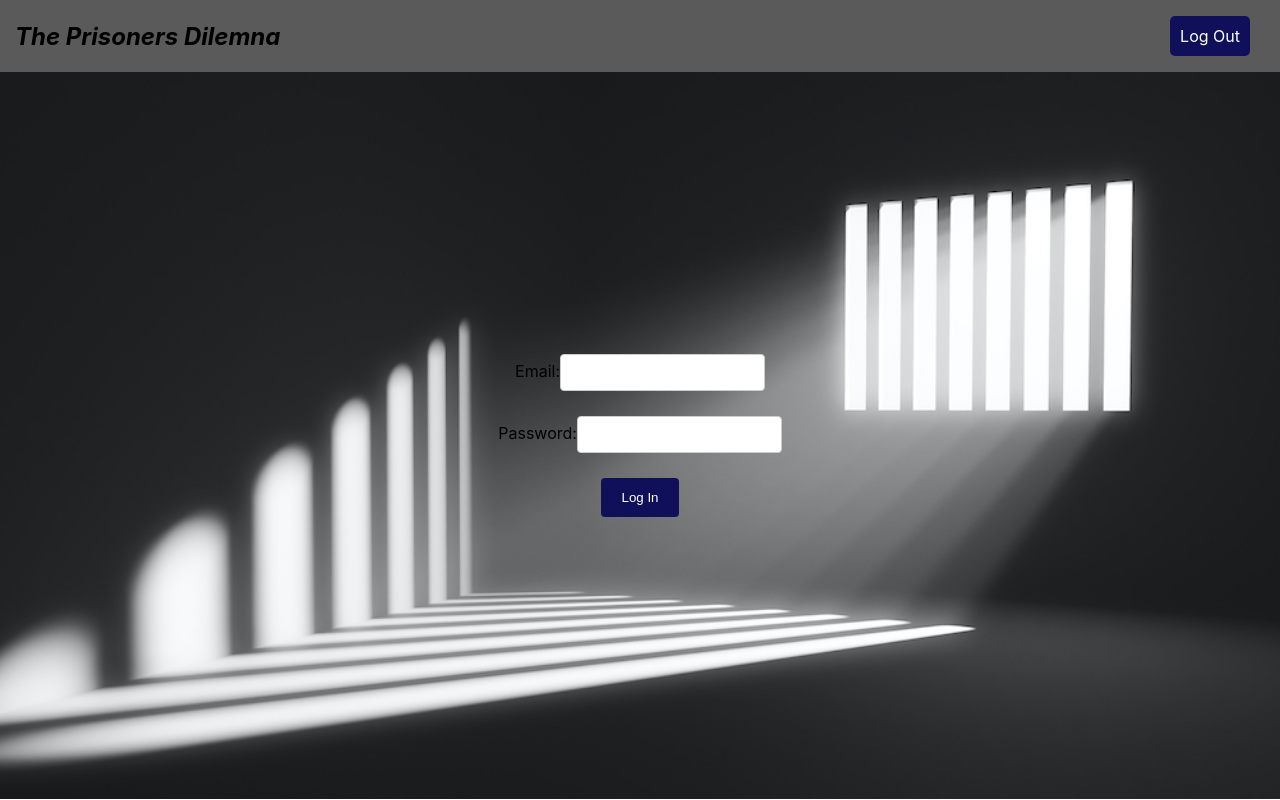
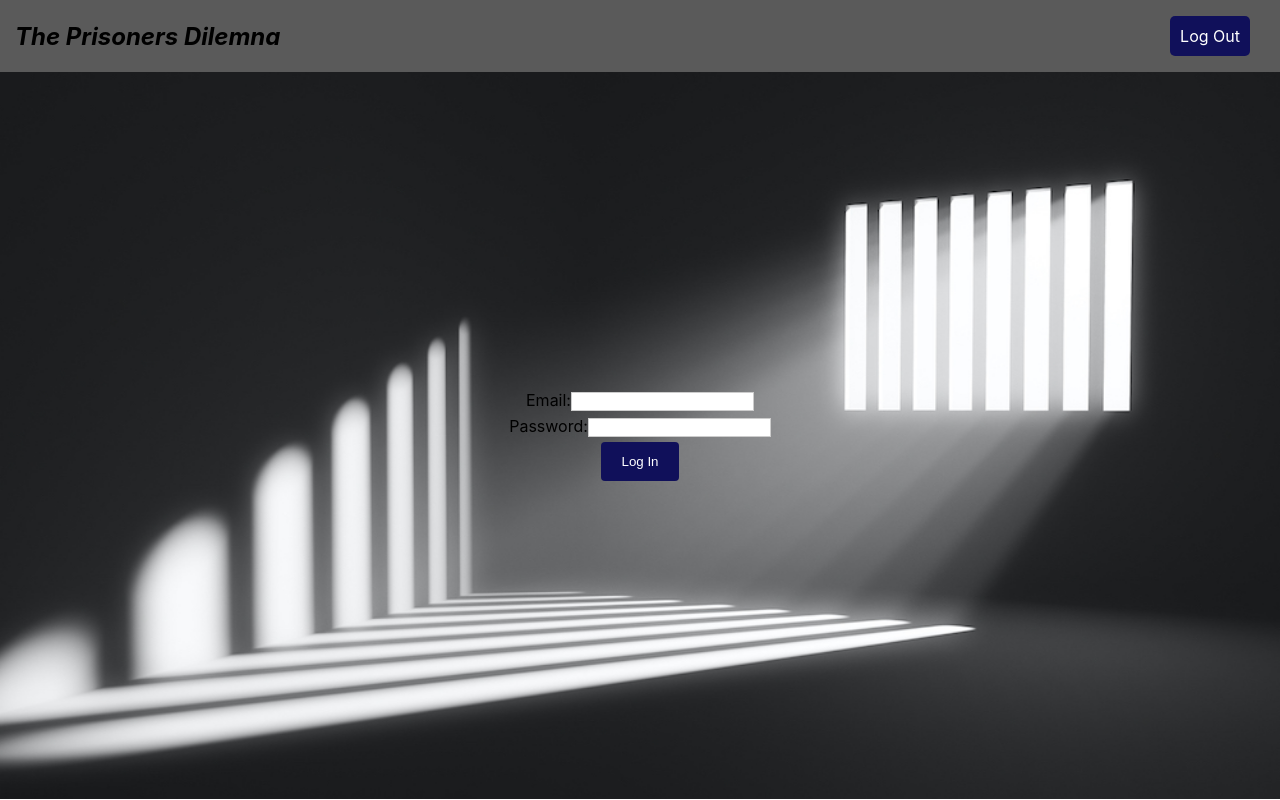
Before and after one commit to AydenGUI/PrisonersDilemna, a React (Create React App) app in the folder prisoners-dilemna/client/: page /LogIn in a window 1280 px wide. Built offline with nearby package versions, Linux system fonts and the light colour scheme.

Commit message:
changed textarea styling

```diff
--- a/prisoners-dilemna/client/src/component/LoggedIn.css
+++ b/prisoners-dilemna/client/src/component/LoggedIn.css
@@ -15,12 +15,12 @@
   input[type="password"],
 input[type="email"],
 textarea {
-  width: 20%;
-  padding: 10px;
+  /* width: 20%; */
+  /* padding: 10px; */
   border: 1px solid #ccc;
-  border-radius: 4px;
+  /* border-radius: 4px;
   box-sizing: border-box;
-  margin-bottom: 20px;
+  margin-bottom: 20px; */
 }
 
 button[type="submit"] {
```
